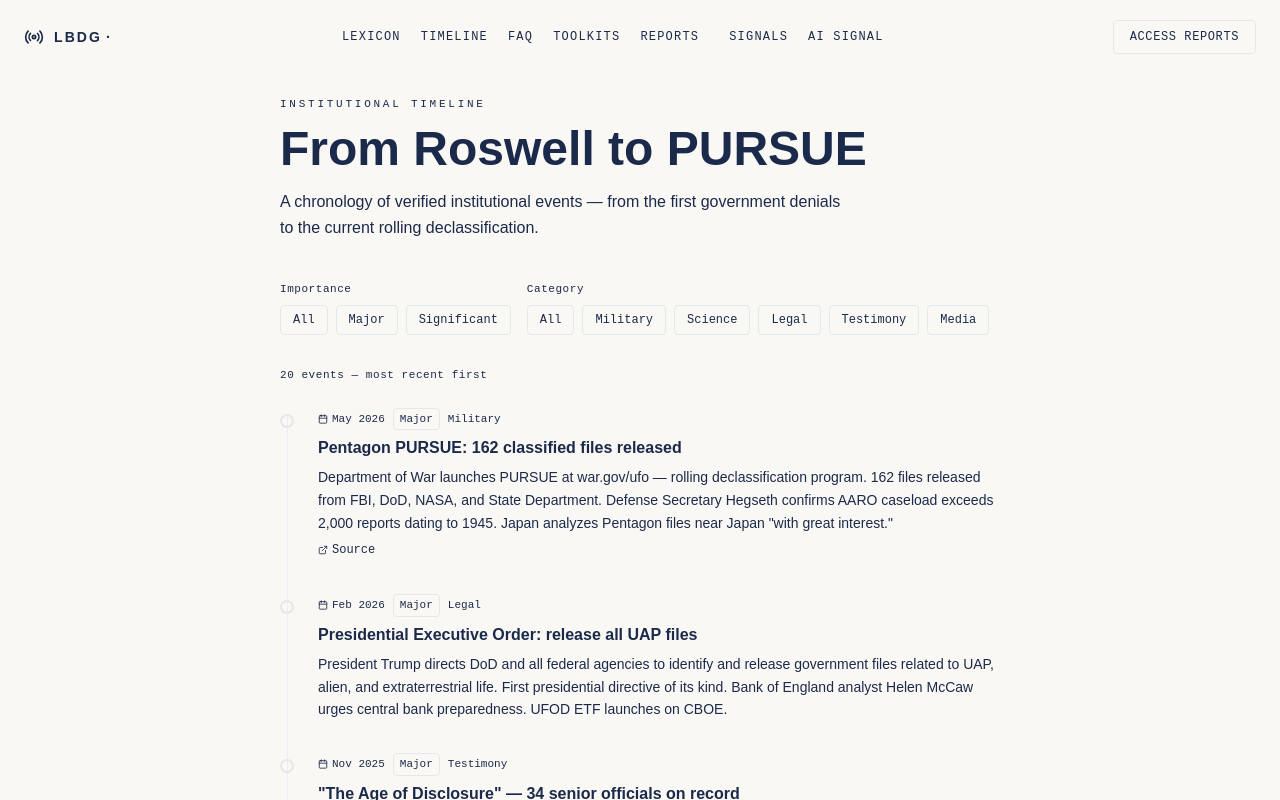
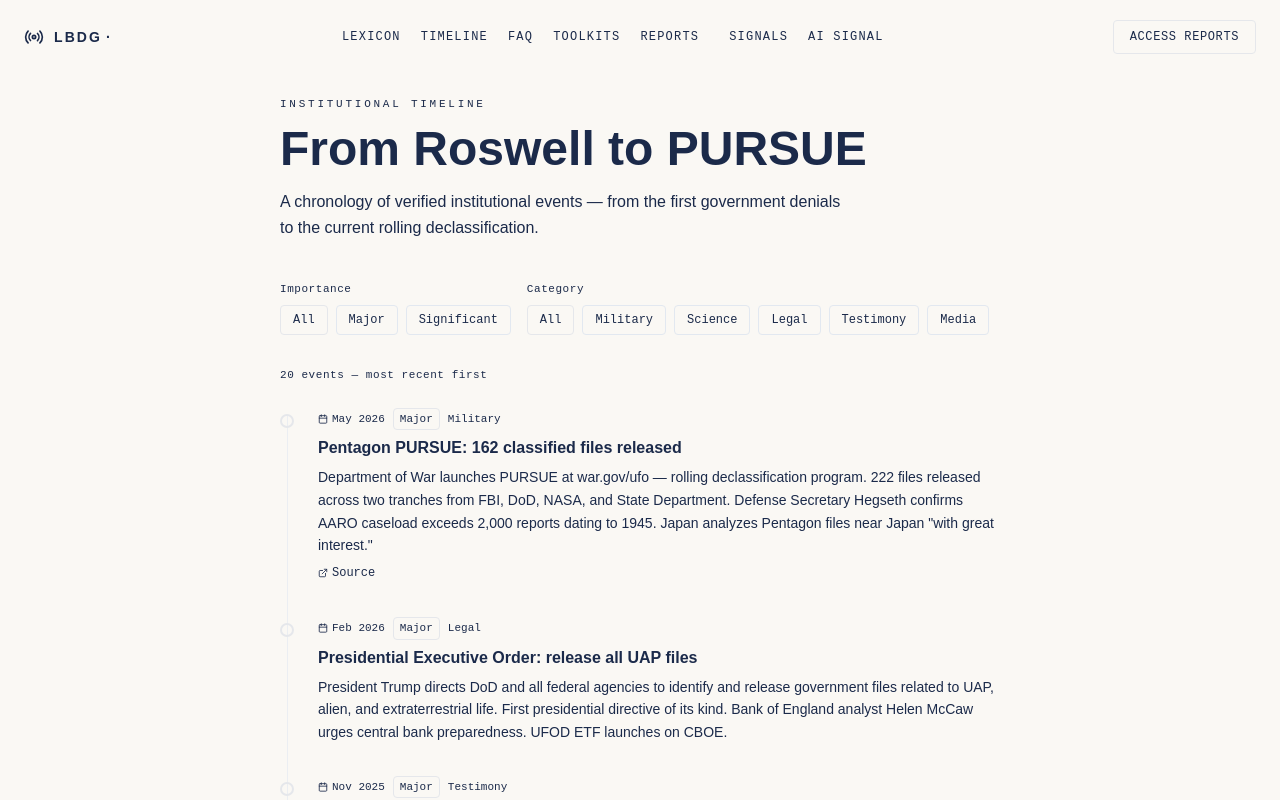
Before and after one commit to lbdgGit/DisclosureHub, a Next.js app in the folder disclosure-hub-starter/: page /frise in a window 1280 px wide. Shown: the top 800 px of the page. Built offline with nearby package versions, Linux system fonts and the light colour scheme; a web font is replaced by a local one.

Commit message:
Update timeline.ts

```diff
--- a/disclosure-hub-starter/data/timeline.ts
+++ b/disclosure-hub-starter/data/timeline.ts
@@ -174,7 +174,7 @@ export const TIMELINE: TimelineEvent[] = [
     id: '2026-pursue',
     date: '2026-05',
     titre: 'Pentagon PURSUE: 162 classified files released',
-    description: 'Department of War launches PURSUE at war.gov/ufo — rolling declassification program. 162 files released from FBI, DoD, NASA, and State Department. Defense Secretary Hegseth confirms AARO caseload exceeds 2,000 reports dating to 1945. Japan analyzes Pentagon files near Japan "with great interest."',
+    description: 'Department of War launches PURSUE at war.gov/ufo — rolling declassification program. 222 files released across two tranches from FBI, DoD, NASA, and State Department. Defense Secretary Hegseth confirms AARO caseload exceeds 2,000 reports dating to 1945. Japan analyzes Pentagon files near Japan "with great interest."',
     importance: 'majeur',
     categorie: 'militaire',
     lienSource: 'https://www.war.gov/ufo',
```
